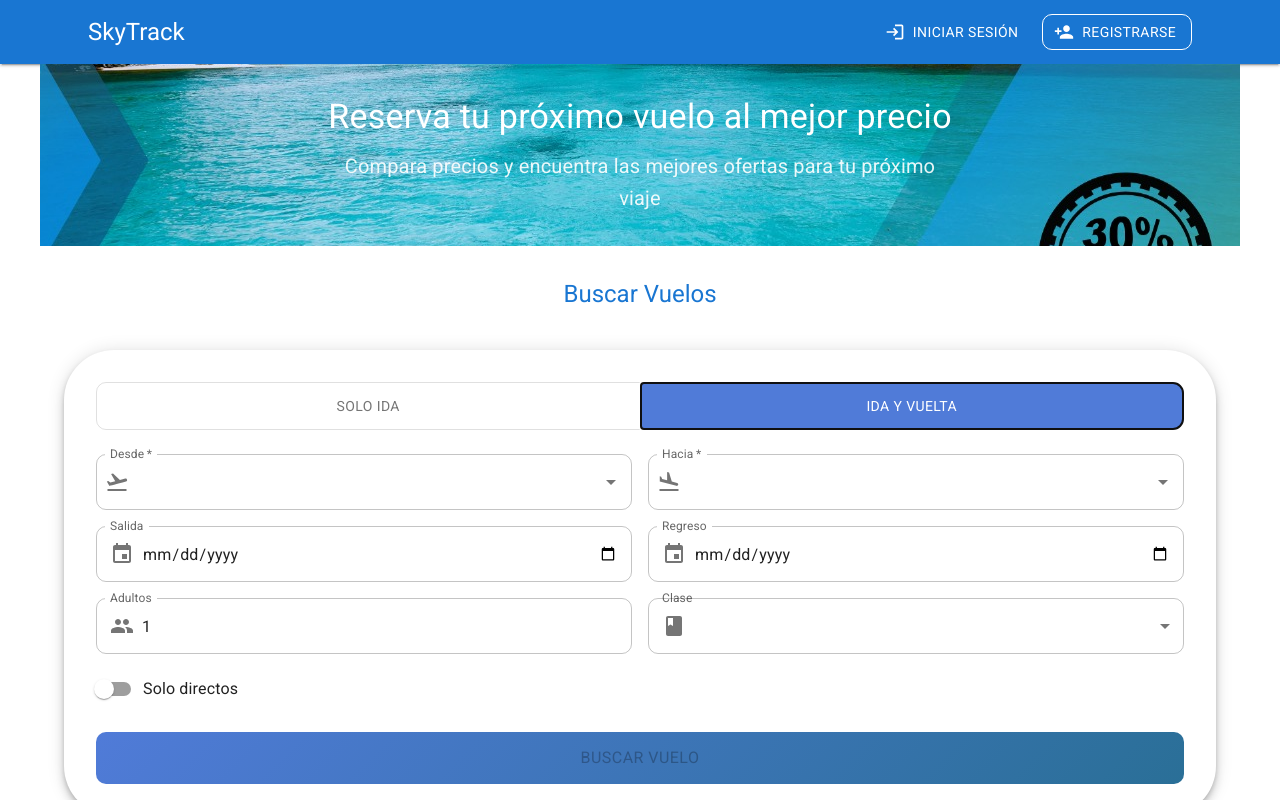
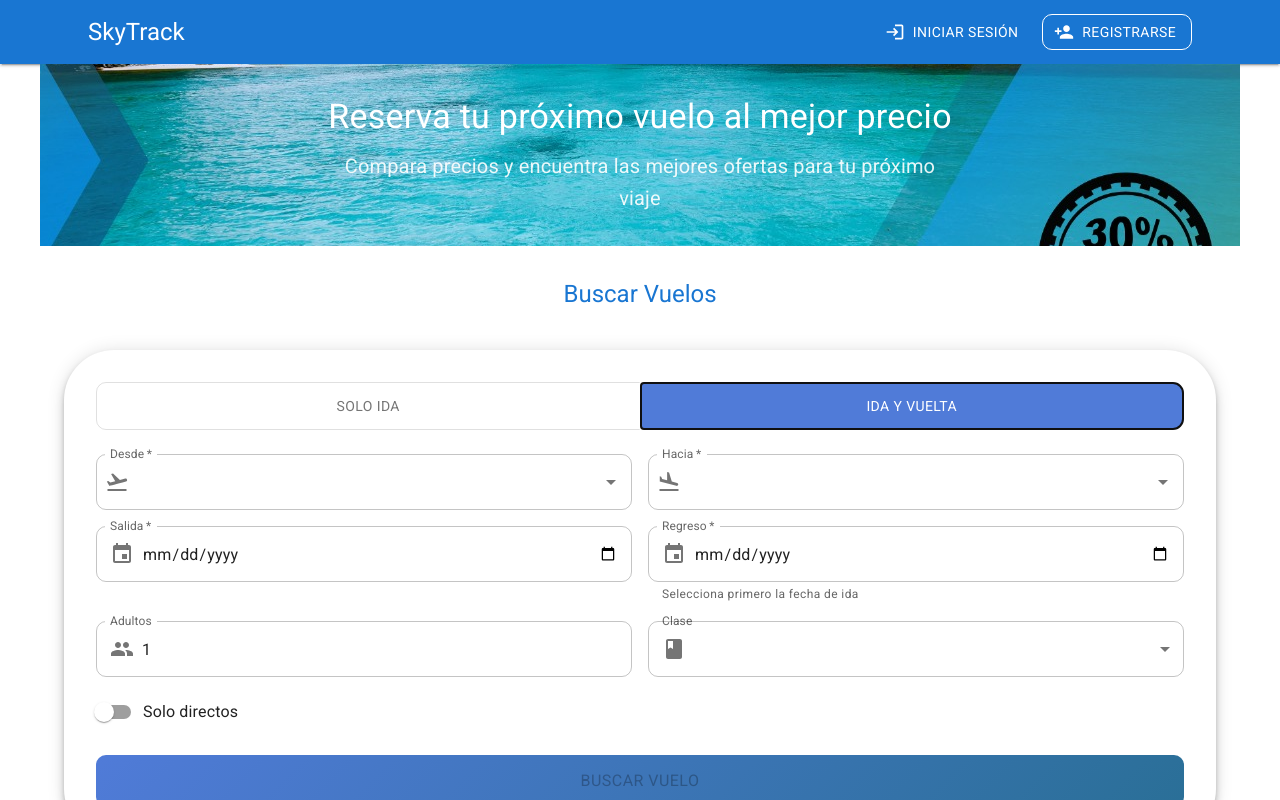
Before and after one commit to matpurita/squad-3-busqueda-de-vuelos, a React (Vite) app in the folder front/: page / in a window 1280 px wide. Both pictures are taken after a click on the button "IDA Y VUELTA". Shown: the top 800 px of the page. Built offline with nearby package versions, Linux system fonts and the light colour scheme; no server answers.

Commit message:
Update SearchForm.jsx

```diff
--- a/front/src/components/SearchForm.jsx
+++ b/front/src/components/SearchForm.jsx
@@ -48,6 +48,32 @@ export default function SearchForm({ onResults }) {
   } = useSearch();
 
   const { searchFlights, loading: searchLoading } = useFlights();
+
+  // 🗓️ Utilidades para fechas
+  const today = new Date().toISOString().split('T')[0]; // Formato YYYY-MM-DD
+
+  // 🚀 Manejar cambio de fecha de ida con validaciones
+  const handleDepartDateChange = (newDate) => {
+    setDepartDate(newDate);
+
+    // Si la fecha de vuelta es anterior a la nueva fecha de ida, actualizarla
+    if (returnDate && newDate && returnDate < newDate) {
+      setReturnDate(newDate);
+    }
+  };
+
+  // 🚀 Manejar cambio de fecha de vuelta con validaciones
+  const handleReturnDateChange = (newDate) => {
+    // Solo permitir fechas >= fecha de ida
+    if (departDate && newDate && newDate >= departDate) {
+      setReturnDate(newDate);
+    } else if (!departDate) {
+      // Si no hay fecha de ida, permitir cualquier fecha >= hoy
+      if (newDate >= today) {
+        setReturnDate(newDate);
+      }
+    }
+  };
 
   const handleSubmit = async (e) => {
     e.preventDefault();
@@ -165,9 +191,13 @@ export default function SearchForm({ onResults }) {
               label="Salida"
               type="date"
               value={departDate}
-              onChange={(e) => setDepartDate(e.target.value)}
+              onChange={(e) => handleDepartDateChange(e.target.value)}
               InputLabelProps={{ shrink: true }}
               fullWidth
+              required
+              inputProps={{
+                min: today, // ✅ Solo fechas desde hoy en adelante
+              }}
               InputProps={{
                 startAdornment: (
                   <InputAdornment position="start">
@@ -184,9 +214,13 @@ export default function SearchForm({ onResults }) {
                 label="Regreso"
                 type="date"
                 value={returnDate}
-                onChange={(e) => setReturnDate(e.target.value)}
+                onChange={(e) => handleReturnDateChange(e.target.value)}
                 InputLabelProps={{ shrink: true }}
                 fullWidth
+                required
+                inputProps={{
+                  min: departDate || today, // ✅ Mínimo: fecha de ida o hoy
+                }}
                 InputProps={{
                   startAdornment: (
                     <InputAdornment position="start">
@@ -194,6 +228,7 @@ export default function SearchForm({ onResults }) {
                     </InputAdornment>
                   ),
                 }}
+                helperText={departDate ? `Debe ser ${departDate} o posterior` : "Selecciona primero la fecha de ida"}
               />
             </Grid>
           )}
```
